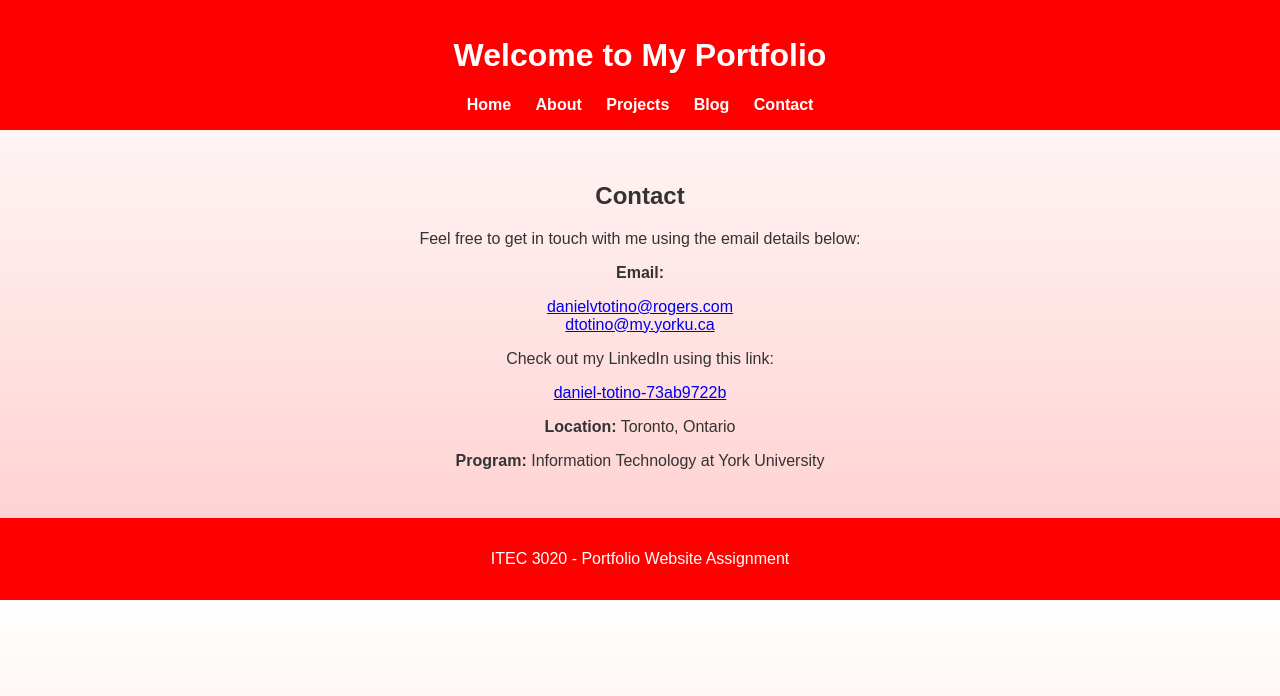
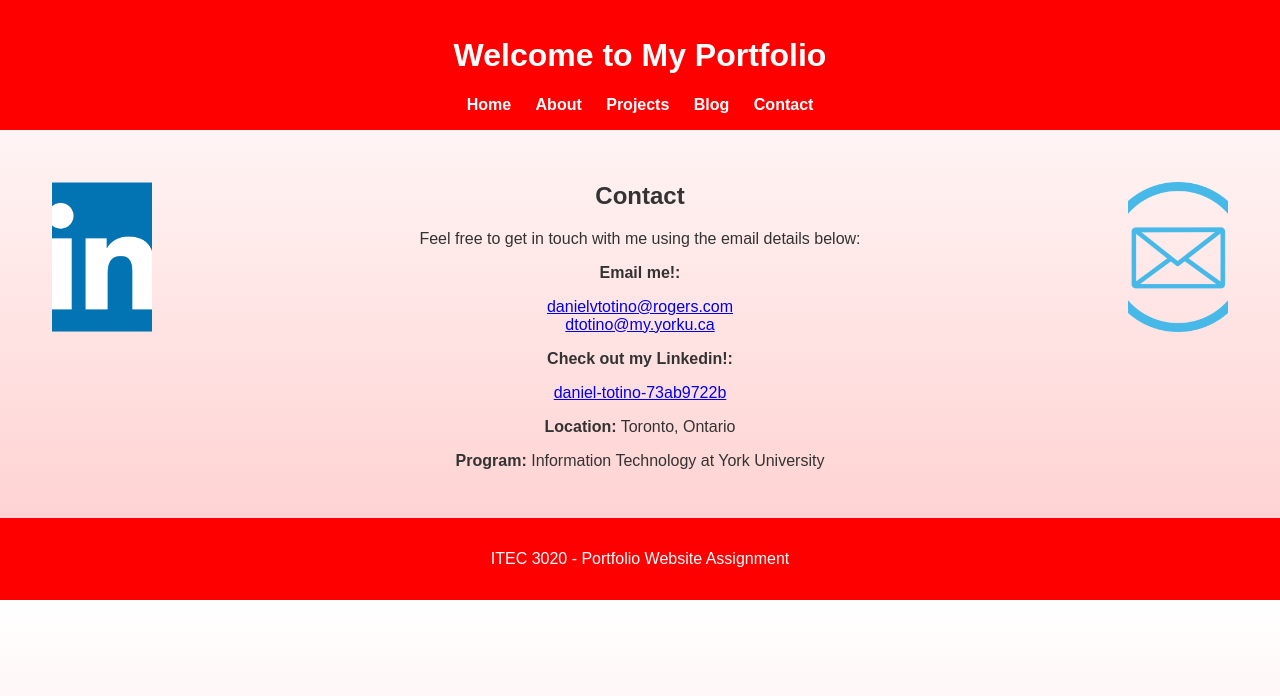
Before and after one commit to d-totino/my-portfolio-website, a plain HTML site: page contact.html in a window 1280 px wide. Drawn offline with Linux system fonts and the light colour scheme.

Commit message:
Update contact.html

```diff
--- a/contact.html
+++ b/contact.html
@@ -1,10 +1,29 @@
 <!DOCTYPE html>
 <html lang="en">
 <head>
-  <meta charset="UTF-8">
-  <meta name="viewport" content="width=device-width, initial-scale=1.0">
+  <meta charset="UTF-8" />
+  <meta name="viewport" content="width=device-width, initial-scale=1.0"/>
   <title>Contact</title>
   <link rel="stylesheet" href="style.css">
+
+  <!-- picture placement on screen -->
+  <style>
+    .icon-left {
+      float: left;
+      width: 100px;
+      margin: 20px;
+      border: none;
+      border-radius: 0;
+    }
+
+    .icon-right {
+      float: right;
+      width: 100px;
+      margin: 20px;
+      border: none;
+      border-radius: 0;
+    }
+  </style>
 </head>
 <body>
   <!-- page header and nav -->
@@ -21,19 +40,22 @@
 
   <!-- main content -->
   <main>
+    <img src="linkedin_icon.png" alt="LinkedIn Icon" class="icon-left">
+    <img src="email_icon.png" alt="Email Icon" class="icon-right">
+
     <h2>Contact</h2>
     <p>Feel free to get in touch with me using the email details below:</p>
 
     <!-- clickable emails -->
-    <p><strong>Email:</strong></p>
+    <p><strong>Email me!:</strong></p>
     <ul style="list-style: none; padding: 0;">
       <li><a href="mailto:danielvtotino@rogers.com">danielvtotino@rogers.com</a></li>
       <li><a href="mailto:dtotino@my.yorku.ca">dtotino@my.yorku.ca</a></li>
     </ul>
-    <!-- Linkedin information -->
-    <p>Check out my LinkedIn using this link:</p>
+
+    <!-- Linkedin info -->
+    <p><strong>Check out my Linkedin!:</strong></p>
     <p><a href="https://www.linkedin.com/in/daniel-totino-73ab9722b/?originalSubdomain=ca" target="_blank">daniel-totino-73ab9722b</a></p>
-
 
     <!-- extra info -->
     <p><strong>Location:</strong> Toronto, Ontario</p>
```
